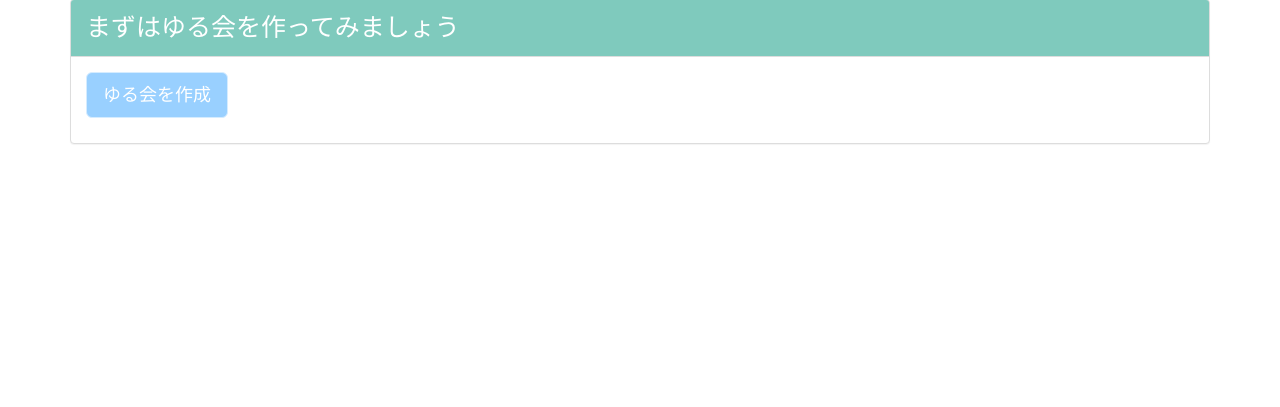
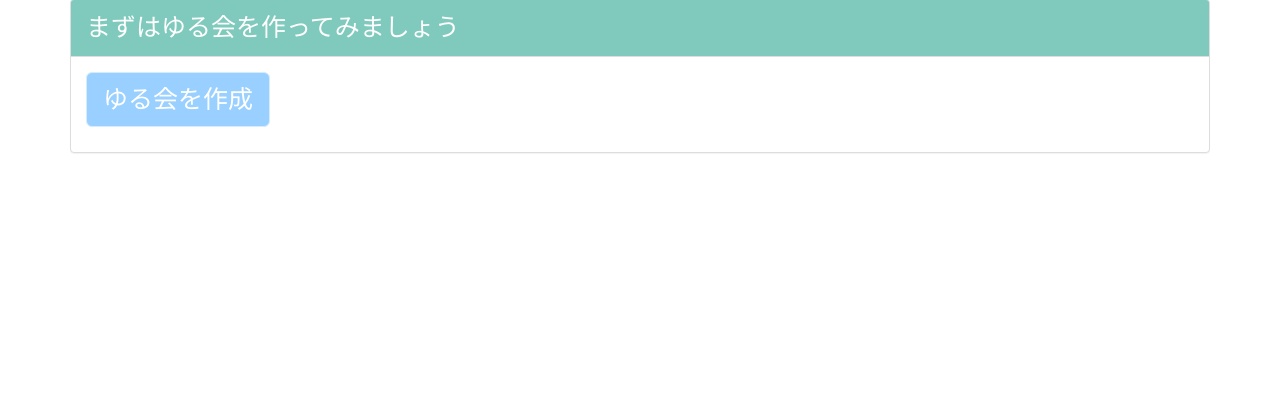
Before and after one commit to chanyou0311/yurukai, a Django app: page /yurukai/ in a window 1280 px wide. Shown: the part 393-800 px from the top of the page. Run offline with Django 3.2, Linux system fonts and the light colour scheme; data that the repository does not hold is empty; some libraries are stand-ins or nearby versions.

Commit message:
fix セレクタ

```diff
--- a/yurukai/templates/yurukai/base.html
+++ b/yurukai/templates/yurukai/base.html
@@ -28,13 +28,14 @@
         border-color: #d5ecff;
     }
 
-    a {
+    .panel-heading a,
+    a.btn {
         color: white;
         text-decoration: none;
         font-size: 25px;
     }
 
-    p {
+    .panel-body p {
         font-size: 18px;
     }
     </style>
```
